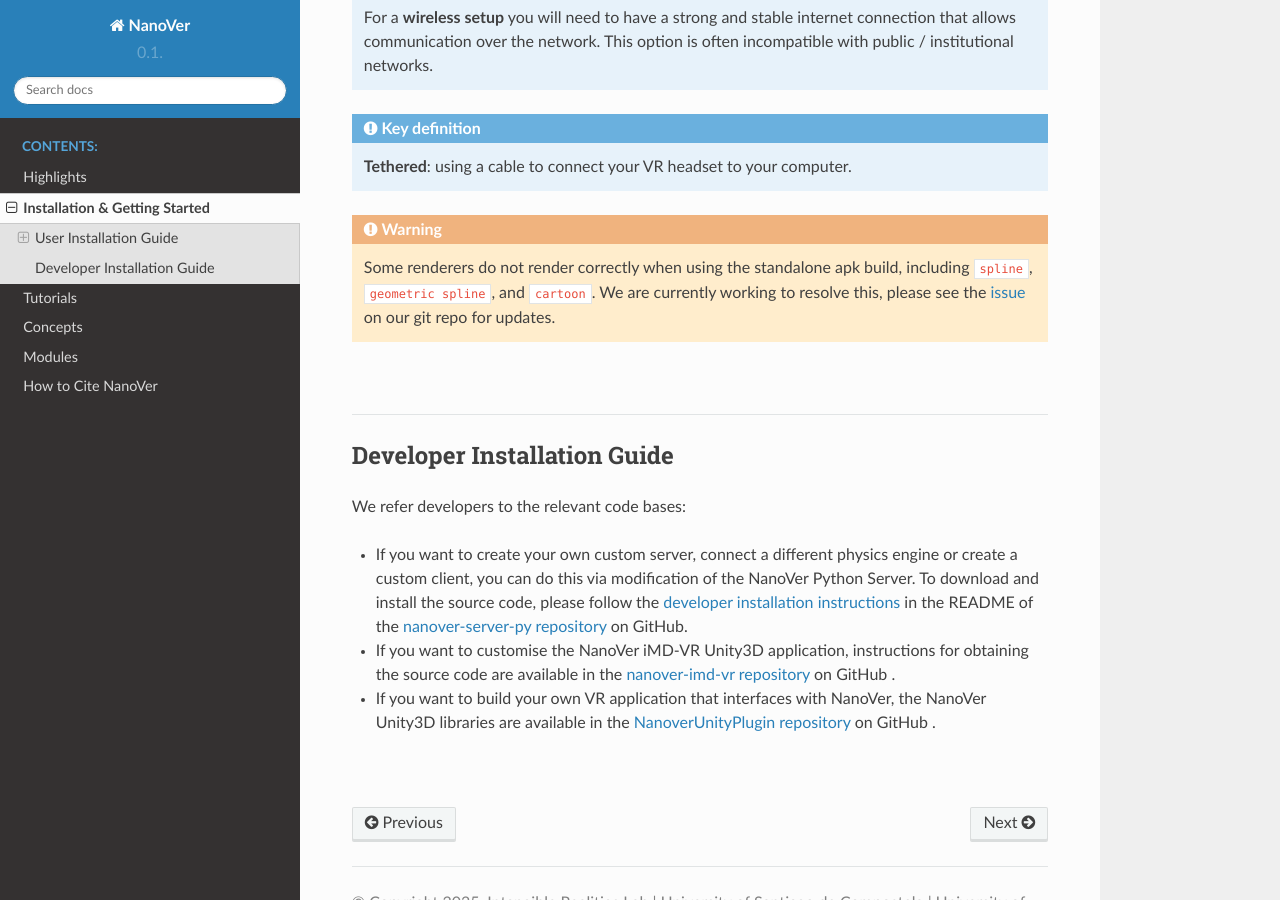
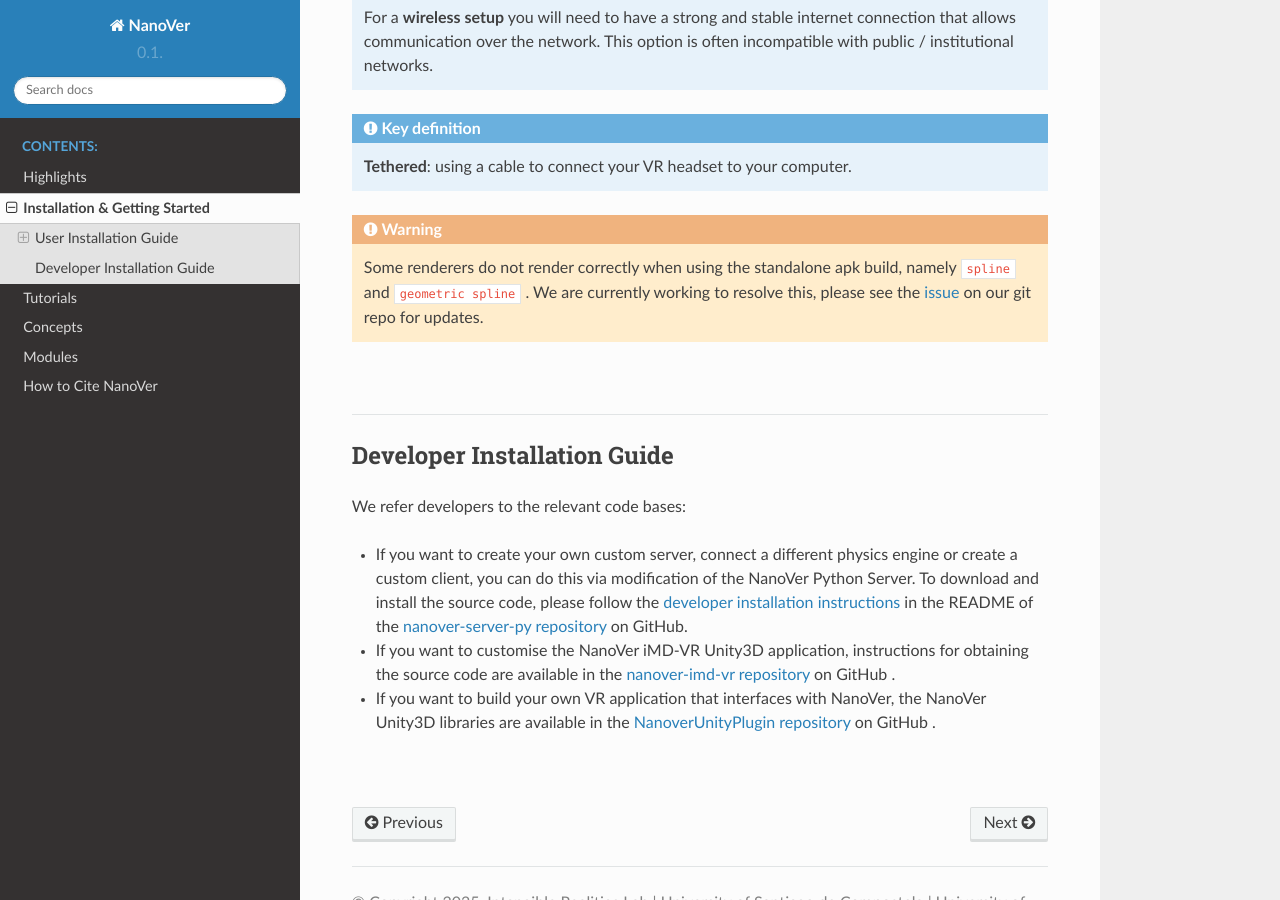
Before and after one commit to IRL2/nanover-docs, a Sphinx documentation site: the page built from source/installation.rst, in a window 1280 px wide and 900 px high, scrolled down 2937 px. Built offline with Sphinx 7.4.7 and the Read the Docs theme 3.1.0, drawn with Linux system fonts in a browser that asks for light colours; pages that are not in the unit, such as notebooks, are missing from menus; the version number could not be read and is left out.

Commit message:
Update warning about broken renderers for standalone apk (#184)
* Update warning about broken renderers in installation documentation for standalone apk build

```diff
--- a/source/installation.rst
+++ b/source/installation.rst
@@ -202,10 +202,10 @@
 
 .. warning::
 
-    Some renderers do not render correctly when using the standalone apk build, including ``spline``,
-    ``geometric spline``, and ``cartoon``.
+    Some renderers do not render correctly when using the standalone apk build, namely ``spline`` and
+    ``geometric spline`` .
     We are currently working to resolve this, please see the
-    `issue <https://github.com/IRL2/nanover-server-py/issues/192>`_ on our git repo for updates.
+    `issue <https://github.com/IRL2/nanover-imd-vr/issues/75>`_ on our git repo for updates.
 
 |
 
```
